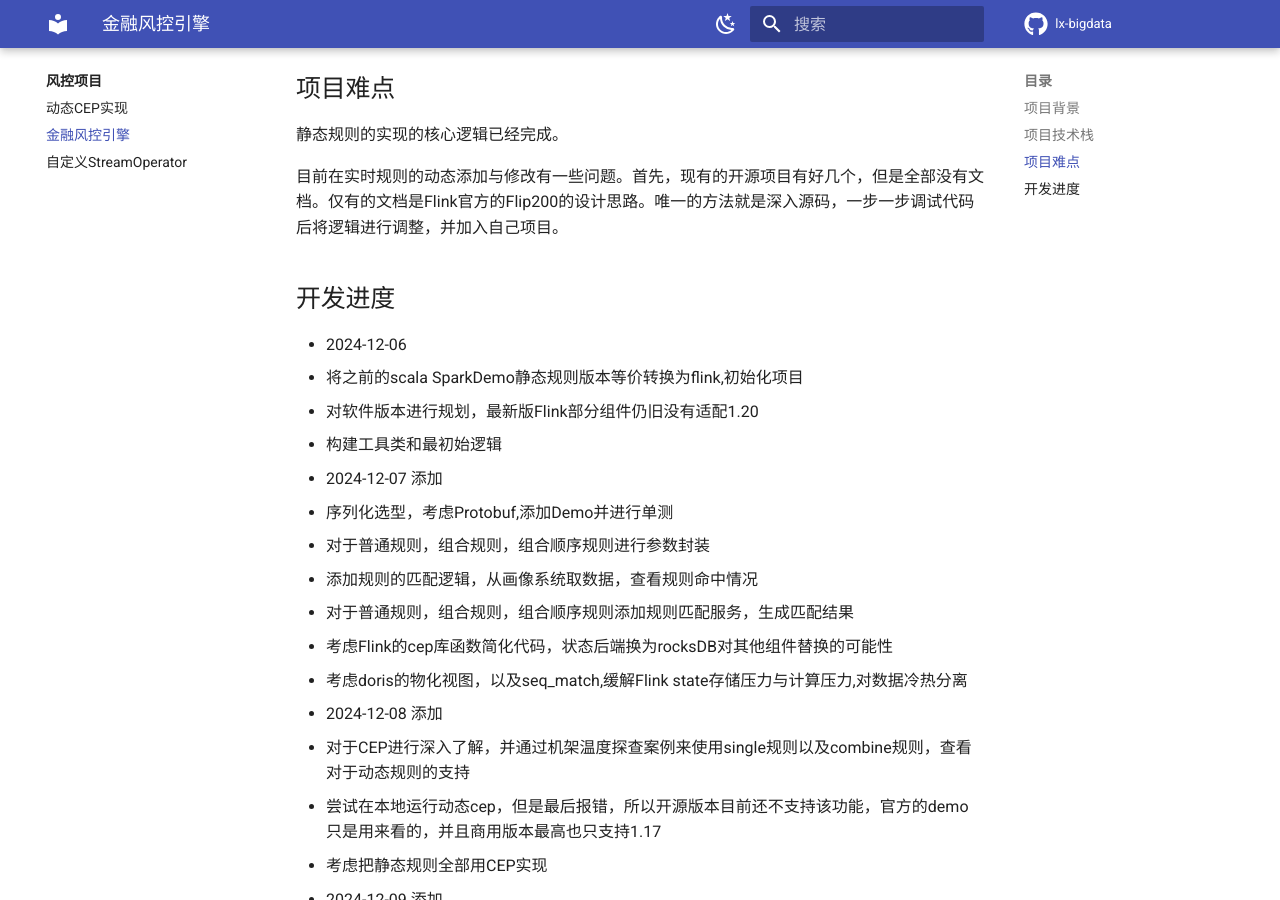
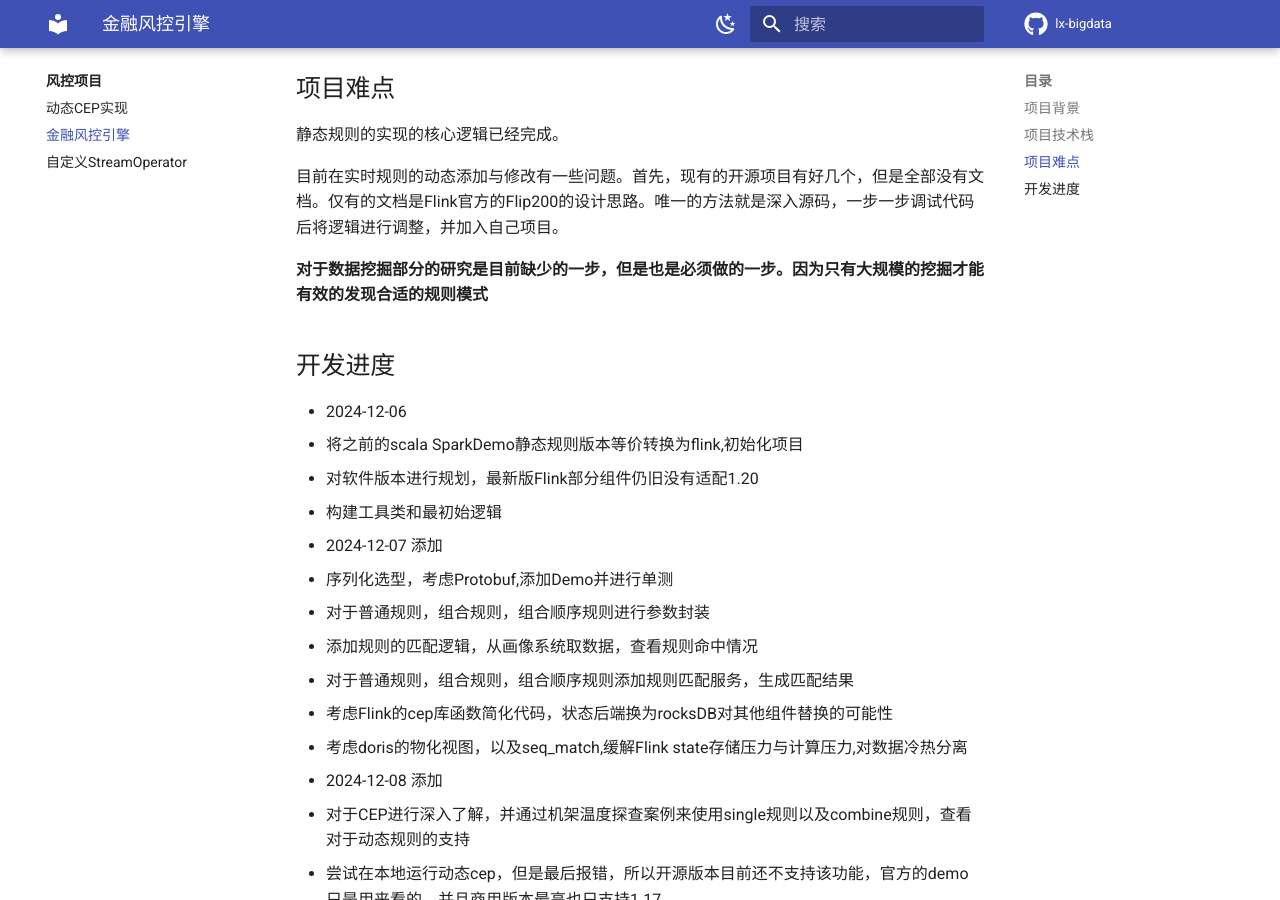
Before and after one commit to melodylx666/self-website, an MkDocs documentation site: the page built from docs/Project/econ-rule-engine.md, in a window 1280 px wide and 900 px high, scrolled down 1535 px. Built offline with MkDocs 1.6.1 and Material for MkDocs 9.7.7, drawn with Linux system fonts in a browser that asks for light colours; nearby versions of some CDN libraries; library files that are not in the unit come from our copies; comment, search, counter and statistics services are not loaded.

Commit message:
docs(Project): 补充 econ-rule-engine 文档内容
- 在实时规则的动态添加与修改部分增加了数据挖掘研究的必要性说明- 强调了数据挖掘在发现合适规则模式中的重要性

```diff
--- a/docs/Project/econ-rule-engine.md
+++ b/docs/Project/econ-rule-engine.md
@@ -30,6 +30,8 @@
 静态规则的实现的核心逻辑已经完成。
 
 目前在实时规则的动态添加与修改有一些问题。首先，现有的开源项目有好几个，但是全部没有文档。仅有的文档是Flink官方的Flip200的设计思路。唯一的方法就是深入源码，一步一步调试代码后将逻辑进行调整，并加入自己项目。
+
+**对于数据挖掘部分的研究是目前缺少的一步，但是也是必须做的一步。因为只有大规模的挖掘才能有效的发现合适的规则模式**
 
 ## 开发进度
 
```
